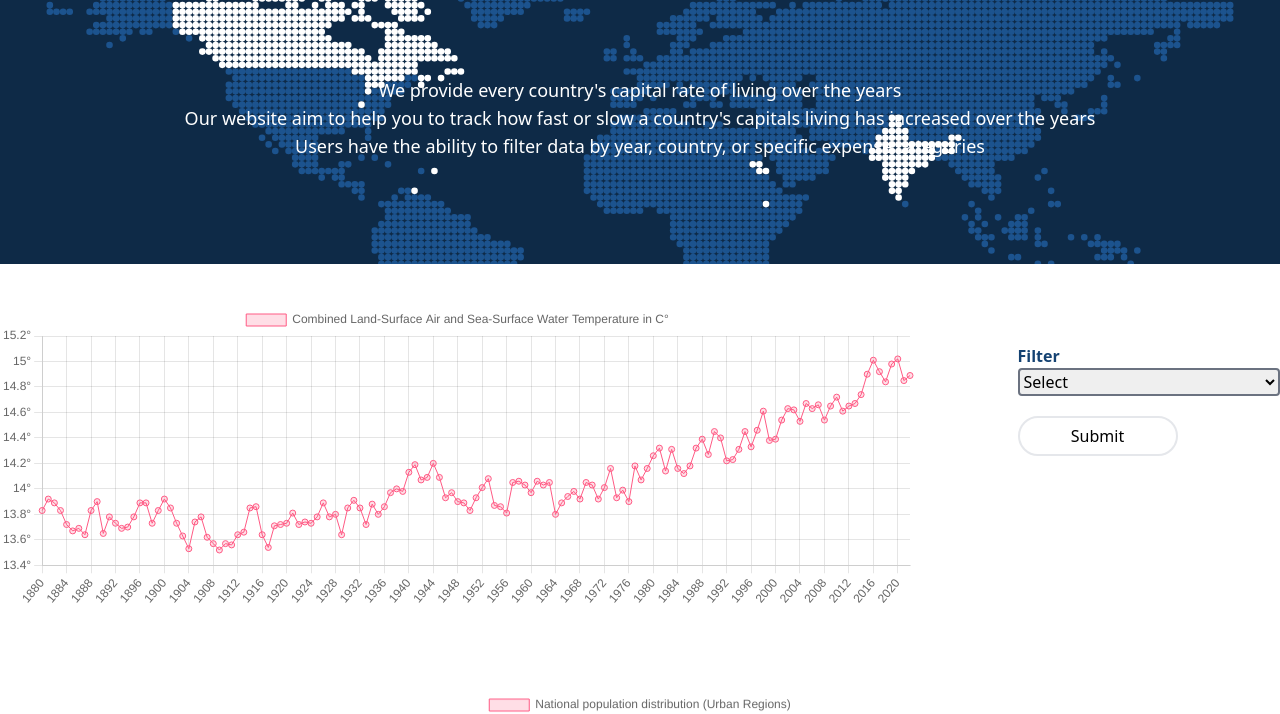
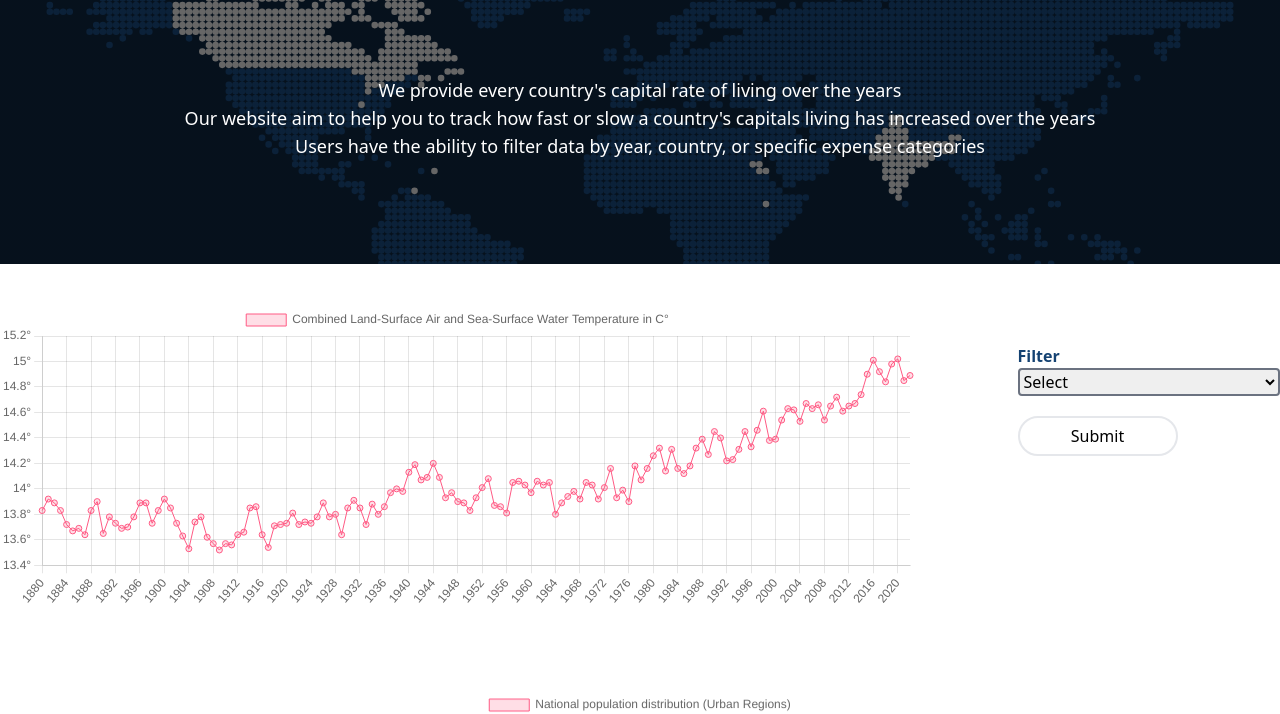
Before and after one commit to Deborah606-byte/webdesign, a website: page public/rate.html in a window 1280 px wide. Shown: the part 68-782 px from the top of the page. Drawn offline with nearby package versions, Linux system fonts and the light colour scheme.

Commit message:
add new changes

```diff
--- a/public/styles.css
+++ b/public/styles.css
@@ -270,7 +270,7 @@ table th, table td{
 
       /* rate of living */
       .rate_heading{
-        background-image: url('../IMAGES/about.svg');
+        background-image: linear-gradient(rgba(0,0,0,0.6),rgba(0,0,0,0.6)),url('../IMAGES/about.svg');
         background-size: cover;
       }
       .city_form{
```
